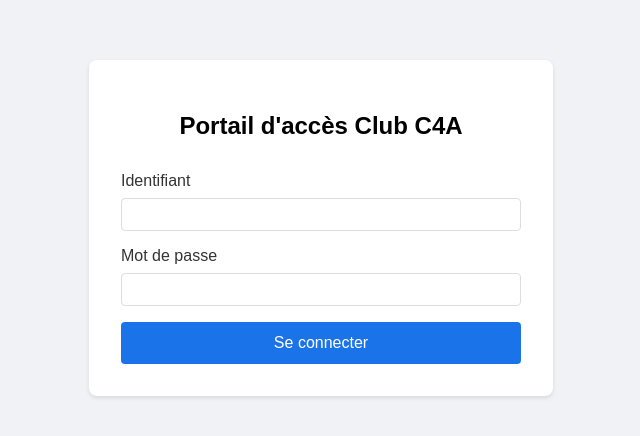
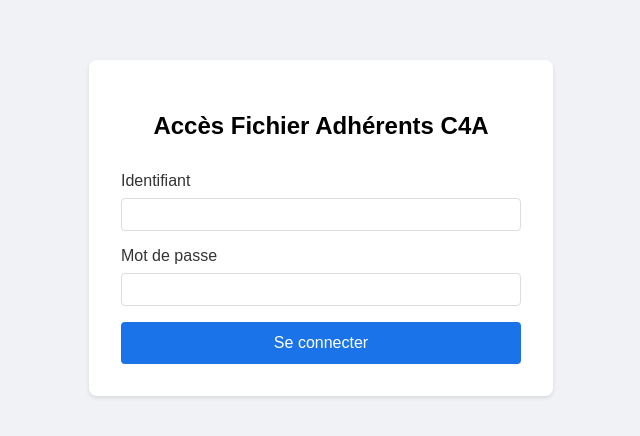
Before and after one commit to ClubC4A/ClubC4A, a plain HTML site: page Index_adherents.html in a window 1280 px wide. Shown: the part 172-608 px from the top of the page, without its empty margins (319-959 px from the left). Drawn offline with Linux system fonts and the light colour scheme.

Commit message:
Update Index_adherents.html

```diff
--- a/Index_adherents.html
+++ b/Index_adherents.html
@@ -59,7 +59,7 @@
 </head>
 <body>
     <div class="login-container">
-        <h2 style="text-align: center; margin-bottom: 2rem;">Portail d'accès Club C4A</h2>
+        <h2 style="text-align: center; margin-bottom: 2rem;">Accès Fichier Adhérents C4A</h2>
         <form id="loginForm" onsubmit="return validateLogin(event)">
             <div class="form-group">
                 <label for="username">Identifiant</label>
```
